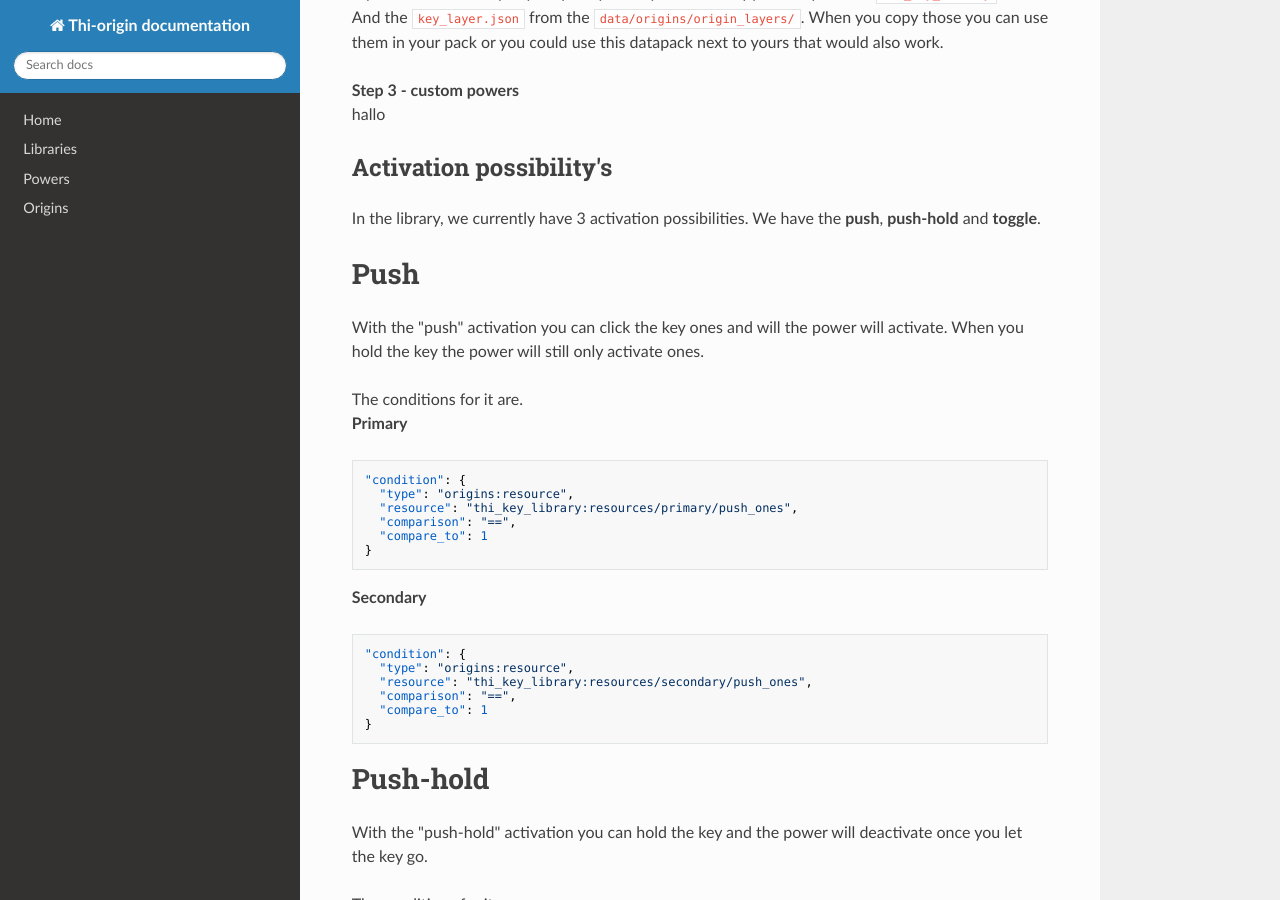
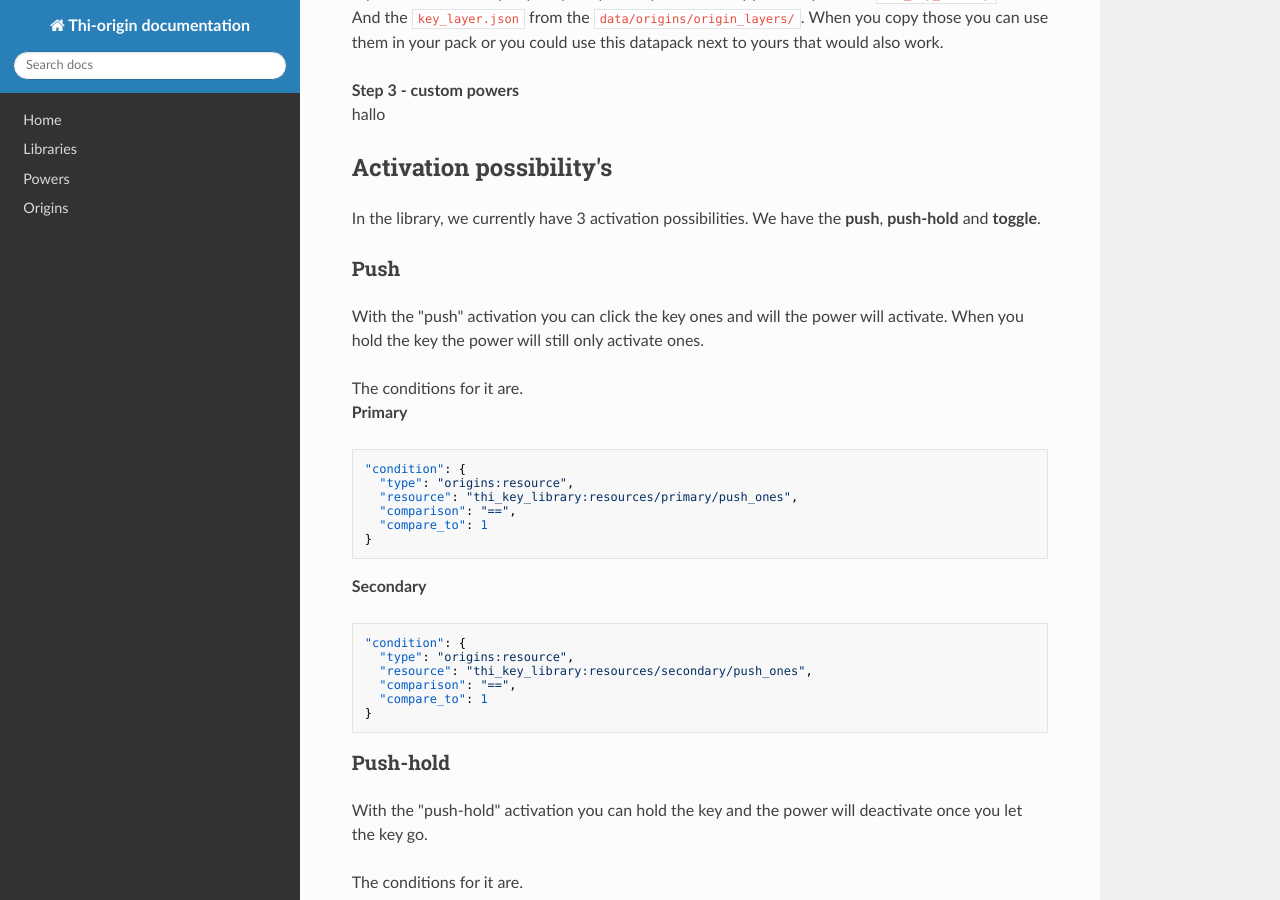
Before and after one commit to MisionThi/thi-origins-stuff, an MkDocs documentation site: the page built from docs/thi_key_library.md, in a window 1280 px wide and 900 px high, scrolled down 549 px. Built offline with MkDocs 1.6.1, drawn with Linux system fonts in a browser that asks for light colours; nearby versions of some CDN libraries.

````diff
--- a/docs/thi_key_library.md
+++ b/docs/thi_key_library.md
@@ -30,7 +30,7 @@ hallo
 ## Activation possibility's
 In the library, we currently have 3 activation possibilities. We have the **push**, **push-hold** and **toggle**.
 
-#**Push** <br />
+###Push <br />
 With the "push" activation you can click the key ones and will the power will activate.
 When you hold the key the power will still only activate ones. <br />
 
@@ -56,7 +56,7 @@ The conditions for it are. <br />
 ```
 
 
-#**Push-hold** <br />
+###Push-hold <br />
 With the "push-hold" activation you can hold the key and the power will deactivate once you let the key go. <br />
 
 The conditions for it are. <br />
@@ -81,7 +81,7 @@ The conditions for it are. <br />
 ```
 
 
-#Toggle <br />
+###Toggle <br />
 With the "toggle" activation you press the key ones to activate and ones to deactivate. <br />
 
 The conditions for it are. <br />
````
